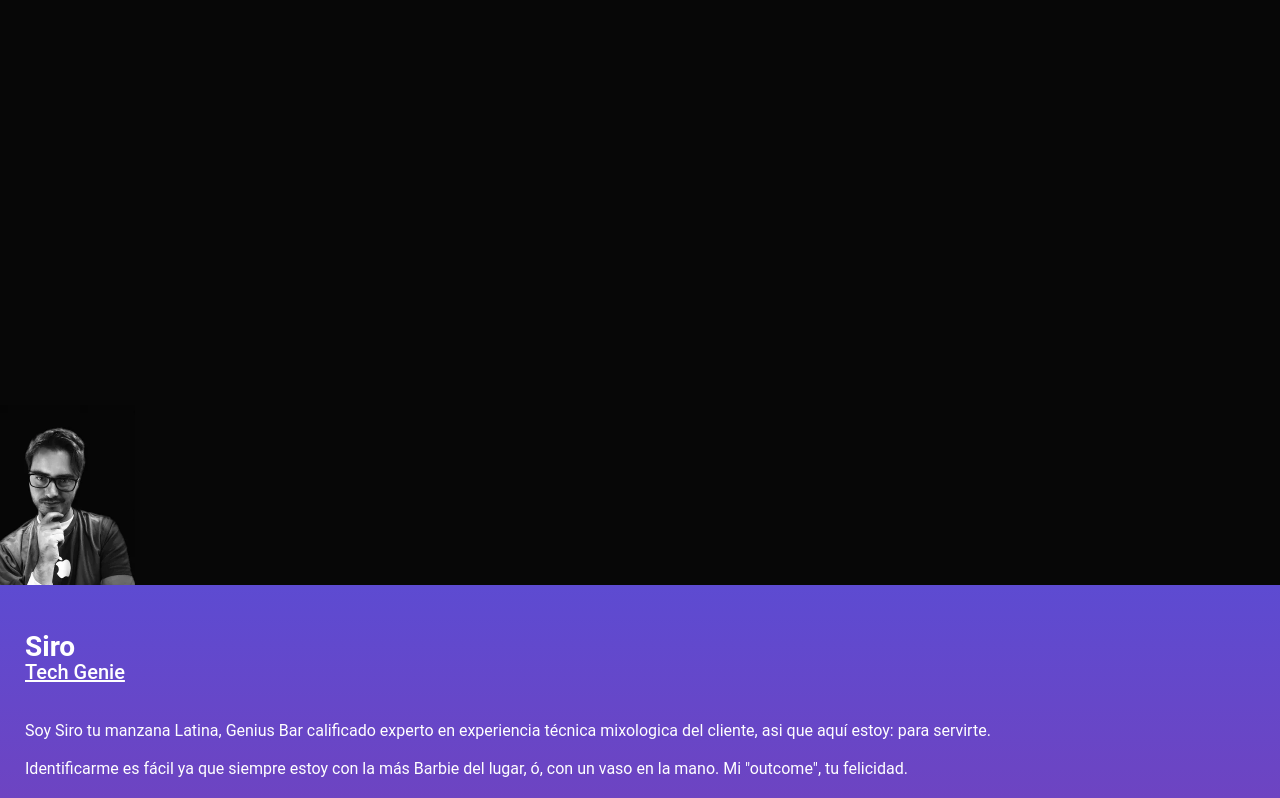
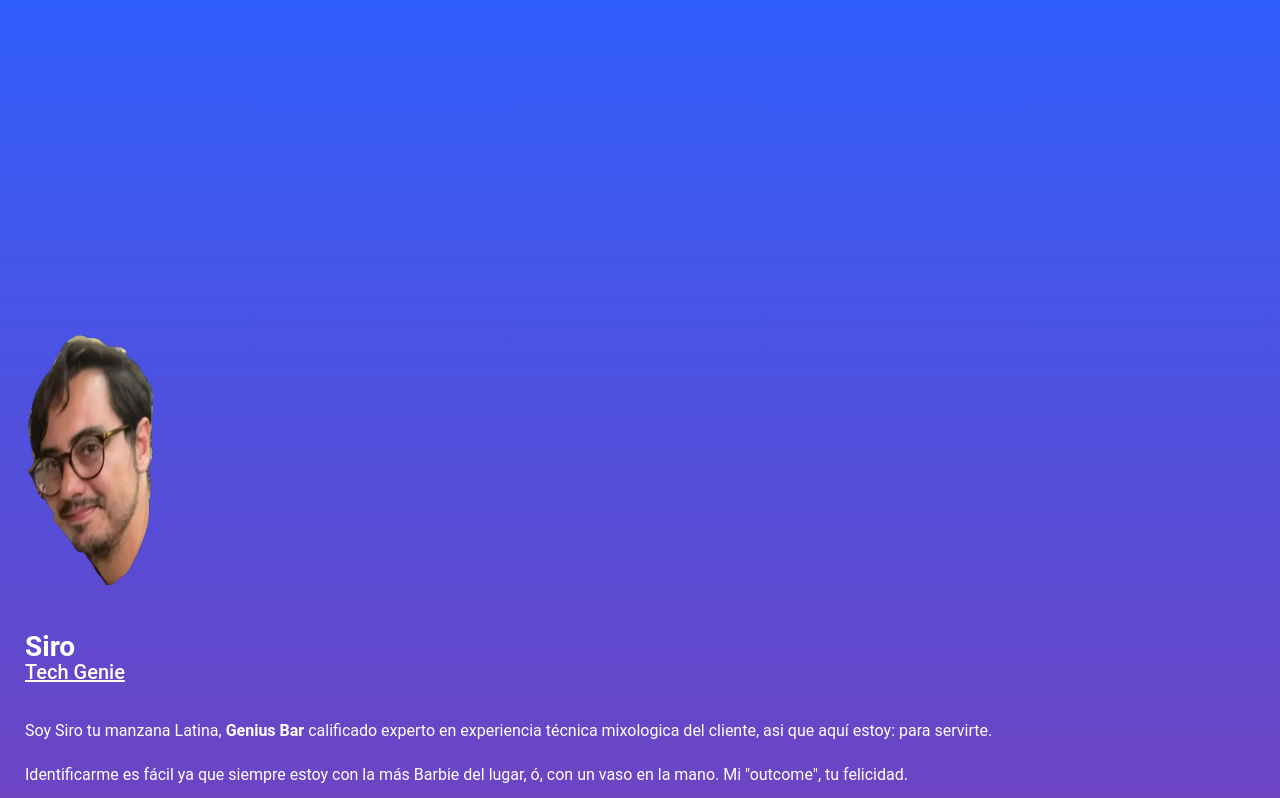
Before and after one commit to manuel-gutierrez/manuel-gutierrez.github.io, a Vue app: page / in a window 1280 px wide. Shown: the top 798 px of the page. Built offline with nearby package versions, Linux system fonts and the light colour scheme.

Commit message:
fix gradients and improve animation.

```diff
--- a/src/assets/base.css
+++ b/src/assets/base.css
@@ -1,74 +1,10 @@
-/* color palette from <https://github.com/vuejs/theme> */
-:root {
-  --vt-c-white: #ffffff;
-  --vt-c-white-soft: #f8f8f8;
-  --vt-c-white-mute: #f2f2f2;
+.change-body-background {
 
-  --vt-c-black: #181818;
-  --vt-c-black-soft: #222222;
-  --vt-c-black-mute: #282828;
-
-  --vt-c-indigo: #2c3e50;
-
-  --vt-c-divider-light-1: rgba(60, 60, 60, 0.29);
-  --vt-c-divider-light-2: rgba(60, 60, 60, 0.12);
-  --vt-c-divider-dark-1: rgba(84, 84, 84, 0.65);
-  --vt-c-divider-dark-2: rgba(84, 84, 84, 0.48);
-
-  --vt-c-text-light-1: var(--vt-c-indigo);
-  --vt-c-text-light-2: rgba(60, 60, 60, 0.66);
-  --vt-c-text-dark-1: var(--vt-c-white);
-  --vt-c-text-dark-2: rgba(235, 235, 235, 0.64);
+  /* background-color: linear-gradient(180deg, #070707 0%, rgba(48, 94, 252, 1) 0%, rgba(208, 26, 100, 1) 100%); */
+  background: linear-gradient(180deg, rgba(7, 7, 7, 1) 0%, rgba(48, 94, 252, 1) 0%, rgba(208, 26, 100, 1) 100%);
+  color: #fff;
+  -webkit-transition: background-color 2s ease-out;
+  -moz-transition: background-color 2s ease-out;
+  -o-transition: background-color 2s ease-out;
+  transition: background-color 2s ease-out;
 }
-
-/* semantic color variables for this project */
-:root {
-  --color-background: var(--vt-c-white);
-  --color-background-soft: var(--vt-c-white-soft);
-  --color-background-mute: var(--vt-c-white-mute);
-
-  --color-border: var(--vt-c-divider-light-2);
-  --color-border-hover: var(--vt-c-divider-light-1);
-
-  --color-heading: var(--vt-c-text-light-1);
-  --color-text: var(--vt-c-text-light-1);
-
-  --section-gap: 160px;
-}
-
-@media (prefers-color-scheme: dark) {
-  :root {
-    --color-background: var(--vt-c-black);
-    --color-background-soft: var(--vt-c-black-soft);
-    --color-background-mute: var(--vt-c-black-mute);
-
-    --color-border: var(--vt-c-divider-dark-2);
-    --color-border-hover: var(--vt-c-divider-dark-1);
-
-    --color-heading: var(--vt-c-text-dark-1);
-    --color-text: var(--vt-c-text-dark-2);
-  }
-}
-
-*,
-*::before,
-*::after {
-  box-sizing: border-box;
-  margin: 0;
-  position: relative;
-  font-weight: normal;
-}
-
-body {
-  min-height: 100vh;
-  color: var(--color-text);
-  background: var(--color-background);
-  transition: color 0.5s, background-color 0.5s;
-  line-height: 1.6;
-  font-family: Inter, -apple-system, BlinkMacSystemFont, 'Segoe UI', Roboto, Oxygen, Ubuntu,
-    Cantarell, 'Fira Sans', 'Droid Sans', 'Helvetica Neue', sans-serif;
-  font-size: 15px;
-  text-rendering: optimizeLegibility;
-  -webkit-font-smoothing: antialiased;
-  -moz-osx-font-smoothing: grayscale;
-}
--- a/src/components/Heading.vue
+++ b/src/components/Heading.vue
@@ -1,19 +1,25 @@
 <template>
   <div class="row hero">
     <picture class="hero__image">
+      <source type="image/webp" srcset="../assets/images/sticker.webp">
+      <img src="../assets/images/sticker.png" alt="meme" loading="lazy" width="180" height="250">
+    </picture>
+    <picture class="hero__image visible">
       <source type="image/webp" srcset="../assets/images/profile@1x.webp 1x, ../assets/images/profile@2x.webp 2x, ../assets/images/profile@2x.webp 4x">
-      <img src="../assets/images/profile@2x.jpg" alt="Siro profile picture" loading="lazy" width="135" height="180">
+      <img src="../assets/images/profile@2x.jpg" alt="Siro profile picture" loading="lazy" width="270" height="360">
     </picture>
   </div>
 </template>
 
 <script>
+
 export default {
-  name: 'Heading'
+  name: 'Heading',
 }
 </script>
 
 <style scoped>
+
 .hero {
   background-color: #070707;
   width: 100vw;
@@ -25,9 +31,19 @@ export default {
   margin-right: -50vw;
   margin-top: -10vh;
 }
+.hero.alternate {
+  background-color: #ffffff00;
+  transition: background-color 4.5 ease-in;
+}
+.hero__image {
+  display: none;
+  opacity: 0;
+}
 
-.hero__image {
+.hero__image.visible {
+  opacity: 1;
   display: inline-flex;
   align-items: flex-end;
 }
+
 </style>
--- a/src/components/Paragraph.vue
+++ b/src/components/Paragraph.vue
@@ -1,5 +1,5 @@
 <template>
-  <div class="col-12 profile">
+  <div class="col-12 profile" >
     <p>Soy Siro tu manzana Latina, <b>Genius Bar</b> calificado experto en experiencia técnica mixologica del cliente, asi que aquí estoy: para servirte.</p>
     <p>Identificarme es fácil ya que siempre estoy con la más Barbie del lugar, ó, con un vaso en la mano. Mi "outcome", tu felicidad.</p>
     <p>Me necesitas? <b>Oye Siro!</b></p>
--- a/src/js/intersection.js
+++ b/src/js/intersection.js
@@ -1,27 +1,29 @@
+const observerOptions = {
+    root: null,
+    rootMargin: '0% 0px',
+    threshold: 0.5,
+}
+
 export function backgroundColorChange() {
-    console.assert('worked');
 
-    const sections = document.querySelectorAll('.profile');
-    const observerOptions = {
-        root: null,
-        rootMargin: '0% 0px',
-        threshold: 0.5,
-    };
-    const observer = new IntersectionObserver((entries, observer) => {
-        const element = document.getElementById("app");
+    const appContainer = document.querySelectorAll('.container');
+    const profile = document.querySelectorAll('.profile');
+    const heroImage = document.querySelectorAll('.hero__image');
+    const hero = document.querySelectorAll('.hero')
+    const observer = new IntersectionObserver((entries) => {
+
         entries.forEach(entry => {
             if (entry.isIntersecting) {
-                element.style.background = 'linear-gradient(180deg, rgba(7,7,7,1) 0%, rgba(48,94,252,1) 0%, rgba(208,26,100,1) 100%)'
-                element.style.transition = 'background-color 4s ease-in'
-                element.style.color = '#fff'
-                element.style.transition = 'color 0.6s ease-in'
+                hero[0].classList.toggle('alternate');
+                appContainer[0].classList.toggle('change-body-background')
+                heroImage[0].classList.toggle('visible');
+                heroImage[1].classList.toggle('visible');
+                observer.unobserve(profile[0])
             }
         });
     },
         observerOptions
     );
+    observer.observe(profile[0])
 
-    Array.prototype.forEach.call(sections, (el) => {
-        observer.observe(el);
-    });
-}
+};
```
